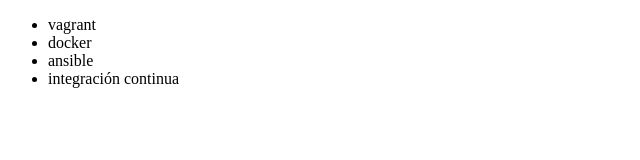
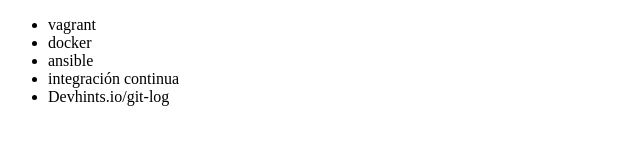
Before and after one commit to ivanrios1807/alura-git, a plain HTML site: page index.html in a window 1280 px wide. Shown: the whole page, without its empty margins (0-640 px from the left). Drawn offline with Linux system fonts and the light colour scheme.

Commit message:
agregamos un link que nos va a servirgit status

```diff
--- a/index.html
+++ b/index.html
@@ -10,6 +10,7 @@
             <li>docker</li>
             <li>ansible</li>
             <li>integración continua</li>
+            <li>Devhints.io/git-log</li>
         </ul>
     </body>
 </html>
```
